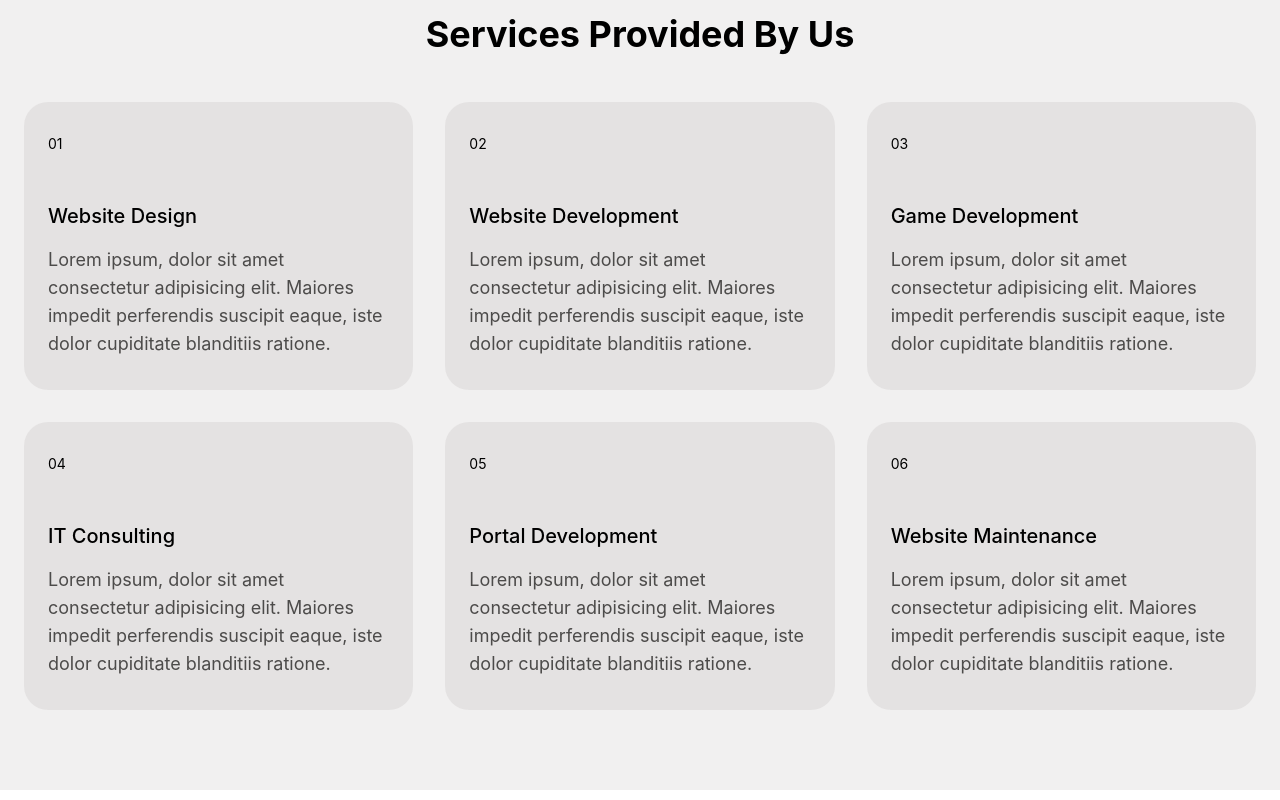
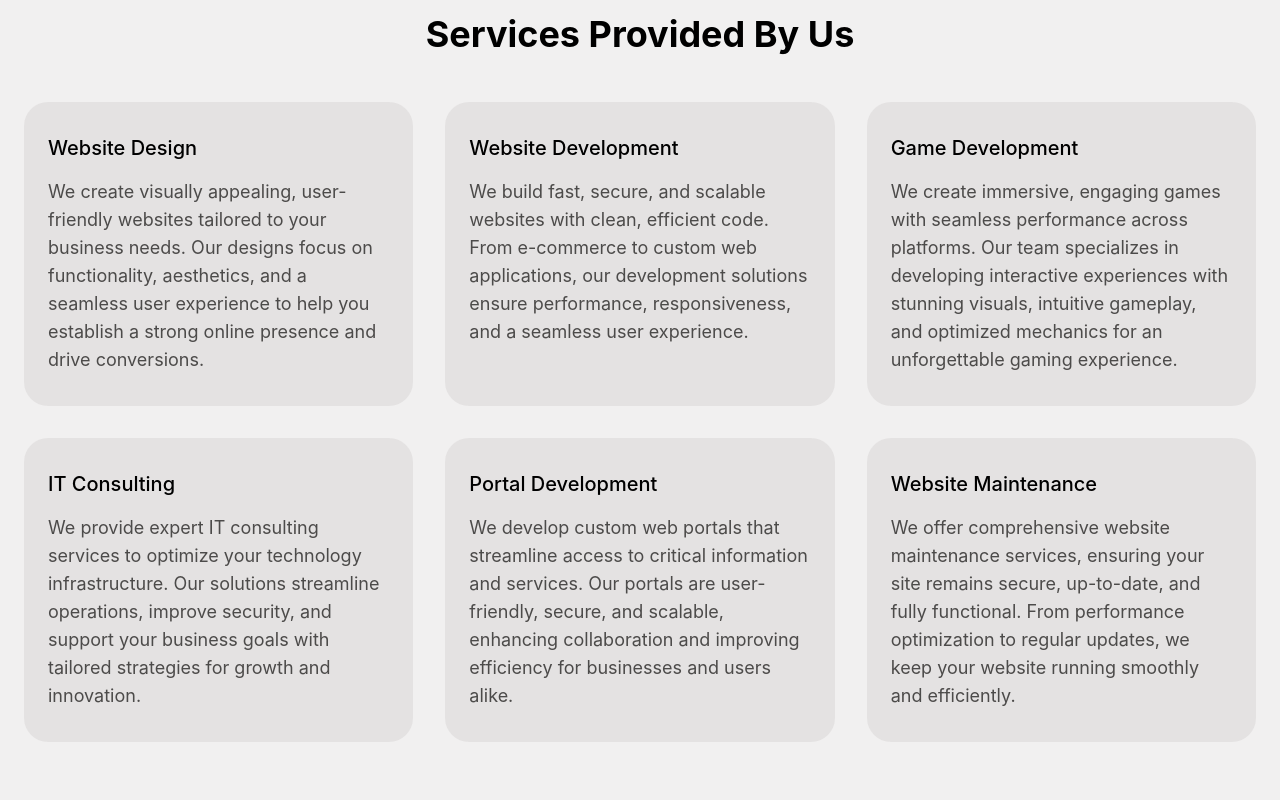
Before and after one commit to devtime-in/v1, an Astro site: page / in a window 1280 px wide. Shown: the part 1540-2340 px from the top of the page. Built offline with nearby package versions, Linux system fonts and the light colour scheme; Astro itself is replaced by a stand-in of ours.

Commit message:
update content

```diff
--- a/src/components/Services.astro
+++ b/src/components/Services.astro
@@ -10,7 +10,7 @@ const services = content.services.services;
     {
       services.map((service, index) => (
         <div class="bg-primary-500/10 dark:bg-primary-400/10 flex flex-col gap-12 rounded-3xl px-6 py-8" data-aos="fade-up" data-aos-duration="1200" data-aos-delay={`${index * 200}`} data-aos-anchor-placement="center-bottom">
-          <p class="text-sm">{service.step}</p>
+          {/* <p class="text-sm">{service.step}</p> */}
           <div class="flex flex-col gap-4">
             <h3 class="text-xl font-medium">{service.name}</h3>
             <p class="text-primary-950/70 dark:text-primary-200/70 text-base sm:text-lg">
--- a/src/content/Content.ts
+++ b/src/content/Content.ts
@@ -219,37 +219,37 @@ export const content = {
         step: '01',
         name: 'Website Design',
         description:
-          'Lorem ipsum, dolor sit amet consectetur adipisicing elit. Maiores impedit perferendis suscipit eaque, iste dolor cupiditate blanditiis ratione.',
+          'We create visually appealing, user-friendly websites tailored to your business needs. Our designs focus on functionality, aesthetics, and a seamless user experience to help you establish a strong online presence and drive conversions.',
       },
       {
         step: '02',
         name: 'Website Development',
         description:
-          'Lorem ipsum, dolor sit amet consectetur adipisicing elit. Maiores impedit perferendis suscipit eaque, iste dolor cupiditate blanditiis ratione.',
+          'We build fast, secure, and scalable websites with clean, efficient code. From e-commerce to custom web applications, our development solutions ensure performance, responsiveness, and a seamless user experience.',
       },
       {
         step: '03',
         name: 'Game Development',
         description:
-          'Lorem ipsum, dolor sit amet consectetur adipisicing elit. Maiores impedit perferendis suscipit eaque, iste dolor cupiditate blanditiis ratione.',
+          'We create immersive, engaging games with seamless performance across platforms. Our team specializes in developing interactive experiences with stunning visuals, intuitive gameplay, and optimized mechanics for an unforgettable gaming experience.',
       },
       {
         step: '04',
         name: 'IT Consulting',
         description:
-          'Lorem ipsum, dolor sit amet consectetur adipisicing elit. Maiores impedit perferendis suscipit eaque, iste dolor cupiditate blanditiis ratione.',
+          'We provide expert IT consulting services to optimize your technology infrastructure. Our solutions streamline operations, improve security, and support your business goals with tailored strategies for growth and innovation.',
       },
       {
         step: '05',
         name: 'Portal Development',
         description:
-          'Lorem ipsum, dolor sit amet consectetur adipisicing elit. Maiores impedit perferendis suscipit eaque, iste dolor cupiditate blanditiis ratione.',
+          'We develop custom web portals that streamline access to critical information and services. Our portals are user-friendly, secure, and scalable, enhancing collaboration and improving efficiency for businesses and users alike.',
       },
       {
         step: '06',
         name: 'Website Maintenance',
         description:
-          'Lorem ipsum, dolor sit amet consectetur adipisicing elit. Maiores impedit perferendis suscipit eaque, iste dolor cupiditate blanditiis ratione.',
+          'We offer comprehensive website maintenance services, ensuring your site remains secure, up-to-date, and fully functional. From performance optimization to regular updates, we keep your website running smoothly and efficiently.',
       },
     ]
   },
@@ -278,7 +278,7 @@ export const content = {
     subHeading: "We are always happy to hear from you. Please feel free to contact us with any questions, comments, or concerns.",
     address: '501, Pride Sapphire, Main Road, near Amin Marg, Vidhyakunj Society, Sirvar Park, Kotecha Nagar, Rajkot, Gujarat 360001',
     phone: '+91 9265129135',
-    email: 'info@devtime.in'
+    email: 'contact@devtime.in'
   },
   footer: {
     heading: 'Footer',
```
